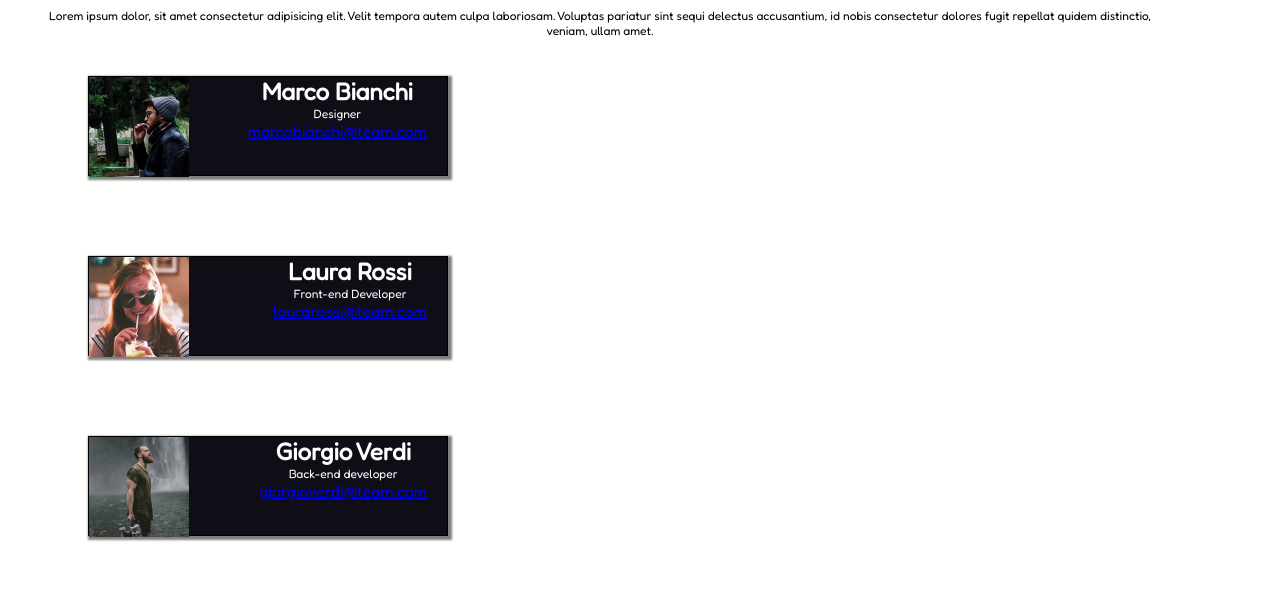
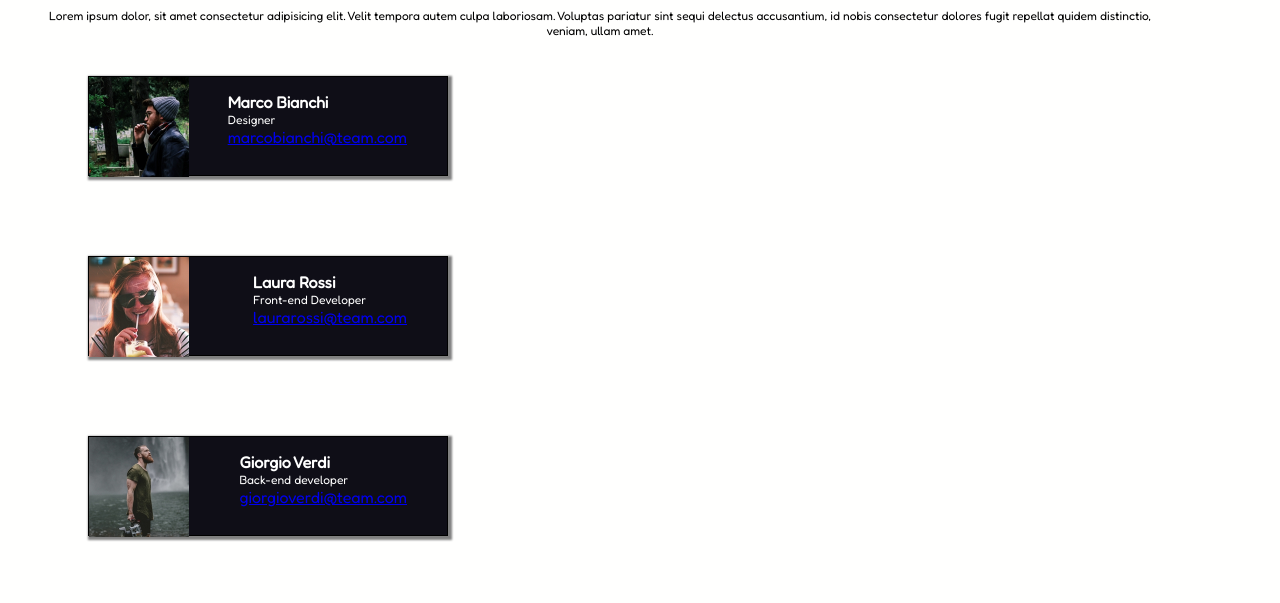
Before and after one commit to AlbertoMessineo/html-css-float-cards, a plain HTML site: page index.html in a window 1280 px wide. Shown: the part 127-730 px from the top of the page. Drawn offline with Linux system fonts and the light colour scheme; a web font is replaced by a local one.

Commit message:
feat: aligned text inside boxes

```diff
--- a/css/style.css
+++ b/css/style.css
@@ -74,7 +74,9 @@ p{
 .info{
   color: white;
   float: right;
-  padding-right: 20px;
+  padding-right: 40px;
+  padding-top: 15px;
+  text-align: left;
 
 }
 
@@ -85,6 +87,8 @@ p{
   width: 100px;
   height: 100px;
   object-fit: contain
+}
 
-
+h2{
+  font-size:  16px; ;
 }
```
